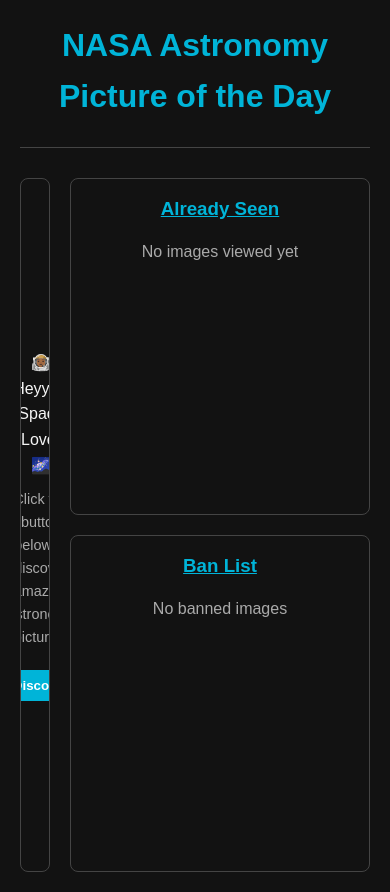
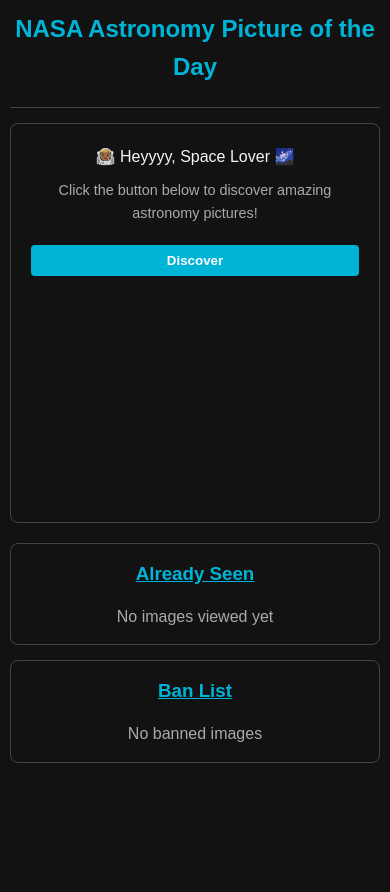
Before and after one commit to code-techhb/nasa-apod, a React (Vite) app: page / in a window 390 px wide. After the commit the page ends 844 px from the top, so only its background shows below. Built offline with nearby package versions, Linux system fonts and the light colour scheme.

Commit message:
📲 add media queries

```diff
--- a/src/App.css
+++ b/src/App.css
@@ -336,3 +336,156 @@
 ::-webkit-scrollbar-thumb:hover {
   background: #777;
 }
+
+/* Queries */
+/* Larger tablets + small desktops */
+@media screen and (max-width: 1200px) {
+  .app-container {
+    max-width: 100%;
+    padding: 15px;
+  }
+}
+
+/* Tablets + small laptops */
+@media screen and (max-width: 992px) {
+  .content-container {
+    height: auto;
+    min-height: auto;
+  }
+
+  .image-info h2 {
+    font-size: 1.5rem;
+  }
+
+  .explanation {
+    max-height: 120px;
+  }
+}
+
+/* Tablets + large mobile */
+@media screen and (max-width: 768px) {
+  .content-container {
+    flex-direction: column;
+  }
+
+  .left-column {
+    min-height: 500px;
+  }
+
+  .right-column {
+    width: 100%;
+    flex-direction: row;
+  }
+
+  .top-section,
+  .bottom-section {
+    height: 300px;
+  }
+}
+
+/* Medium mobile devices */
+@media screen and (max-width: 576px) {
+  header h1 {
+    font-size: 1.5rem;
+  }
+
+  header h2 {
+    font-size: 1.2rem;
+  }
+
+  .right-column {
+    flex-direction: column;
+    gap: 15px;
+  }
+
+  .top-section,
+  .bottom-section {
+    height: 250px;
+  }
+
+  .image-info h2 {
+    font-size: 1.3rem;
+  }
+
+  .explanation {
+    max-height: 100px;
+    font-size: 0.9rem;
+  }
+
+  .image-actions {
+    flex-direction: column;
+    gap: 8px;
+  }
+
+  button {
+    width: 100%;
+  }
+
+  .image-grid {
+    grid-template-columns: repeat(auto-fill, minmax(70px, 1fr));
+    gap: 8px;
+  }
+
+  .banned-thumbnail {
+    width: 50px;
+    height: 50px;
+  }
+}
+
+/* Small mobile devices */
+@media screen and (max-width: 480px) {
+  .app-container {
+    padding: 10px;
+  }
+
+  header {
+    margin-bottom: 15px;
+    padding-bottom: 10px;
+  }
+
+  .left-column {
+    min-height: 400px;
+  }
+
+  .top-section,
+  .bottom-section {
+    height: 200px;
+  }
+
+  .image-info {
+    padding: 10px;
+  }
+
+  .image-grid {
+    grid-template-columns: repeat(auto-fill, minmax(60px, 1fr));
+    gap: 5px;
+  }
+
+  .thumbnail-date {
+    font-size: 0.6rem;
+    padding: 2px;
+  }
+
+  .banned-item {
+    padding: 8px;
+  }
+
+  .banned-title {
+    font-size: 0.8rem;
+  }
+
+  .banned-date {
+    font-size: 0.7rem;
+  }
+}
+
+/* Extra small mobile devices */
+@media screen and (max-width: 350px) {
+  header h1 {
+    font-size: 1.3rem;
+  }
+
+  .image-grid {
+    grid-template-columns: repeat(auto-fill, minmax(50px, 1fr));
+  }
+}
```
